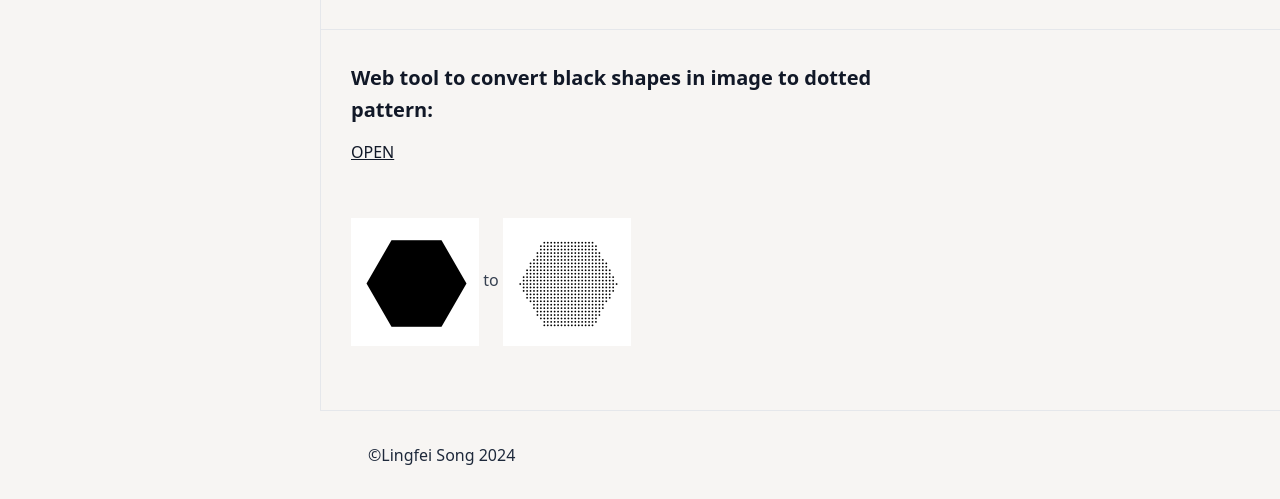
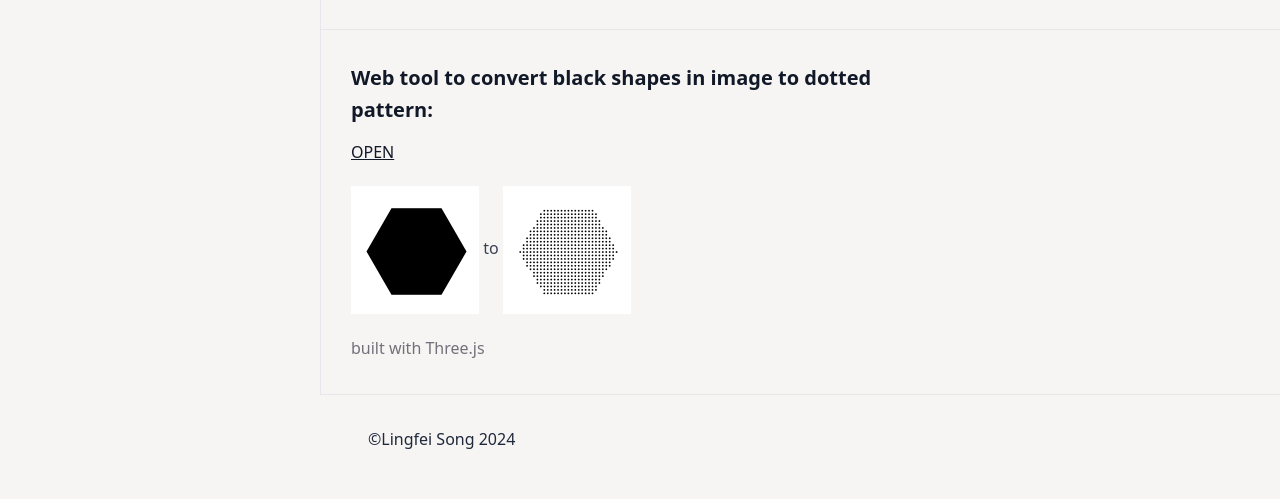
Before and after one commit to madcat/lingfei.dev, an Astro site: page / in a window 1280 px wide. Shown: the part 679-1178 px from the top of the page. Built offline with nearby package versions, Linux system fonts and the light colour scheme; Astro itself is replaced by a stand-in of ours.

Commit message:
built with..

```diff
--- a/src/pages/index.astro
+++ b/src/pages/index.astro
@@ -75,7 +75,8 @@ const URLS = {
           <section class='pl-[--pad] prose w-full py-8'>
             <h3 class=''>Web tool to convert black shapes in image to dotted pattern:</h3>
             <a href={URLS.img2dots} target=' __blank' class='underline'>OPEN</a>
-            <p><Image src={img2dotsInput} loading='lazy' class='w-[128px] inline' alt='image to dotted pattern input' /> to <Image src={img2dotsOutput} loading='lazy' class='w-[128px] inline' alt='image to dotted pattern output' /></p>
+            <p><Image src={img2dotsInput} loading='lazy' class='w-[128px] m-0 inline' alt='image to dotted pattern input' /> to <Image src={img2dotsOutput} loading='lazy' class='w-[128px] inline m-0' alt='image to dotted pattern output' /></p>
+            <p class='text-muted'>built with Three.js</p>
           </section>
           <hr />
         </div>
@@ -88,6 +89,10 @@ const URLS = {
     <style>
       * {
         --pad: 30px;
+        --muted: 240 3.8% 46.1%;
+      }
+      .text-muted {
+        color: hsl(var(--muted));
       }
       .slider-wrapper {
         width: 100%;
```
